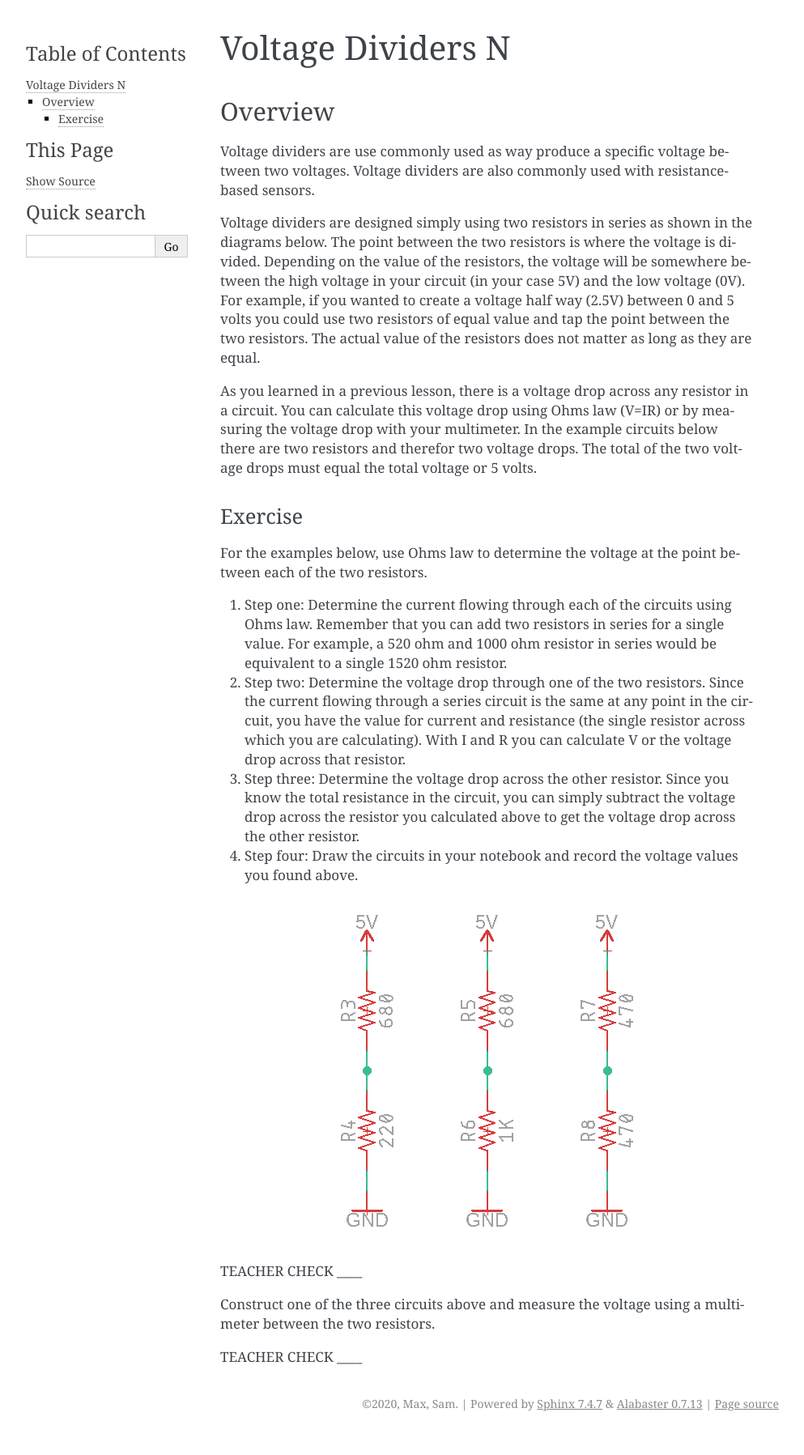
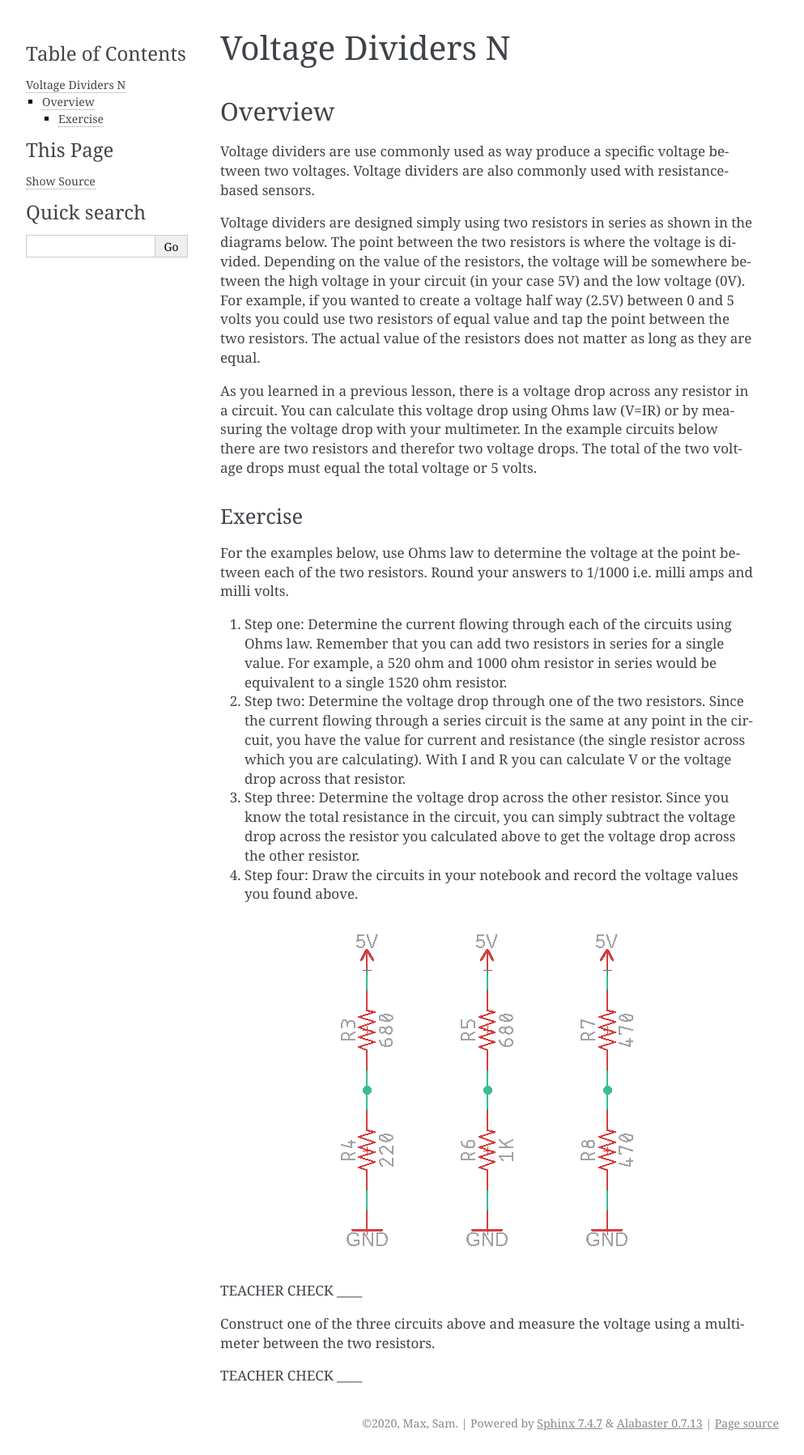
Before and after one commit to maxtkc/mvths-wiki, a Sphinx documentation site: the page built from docs/019a-voltage-dividers.rst, in a window 1280 px wide. Shown: the whole page at 81% size, without its empty margins (148-1141 px from the left). Built offline with Sphinx 7.4.7, drawn with Linux system fonts in a browser that asks for light colours; pages that are not in the unit, such as notebooks, are missing from menus; before the commit the page ends 1773 px from its top, so only the background shows below that.

Commit message:
Update 019a-voltage-dividers.rst

```diff
--- a/docs/019a-voltage-dividers.rst
+++ b/docs/019a-voltage-dividers.rst
@@ -13,7 +13,7 @@ As you learned in a previous lesson, there is a voltage drop across any resistor
 Exercise
 ~~~~~~~~
 
-For the examples below, use Ohms law to determine the voltage at the point between each of the two resistors.
+For the examples below, use Ohms law to determine the voltage at the point between each of the two resistors. Round your answers to 1/1000 i.e. milli amps and milli volts.
 
 #. Step one: Determine the current flowing through each of the circuits using Ohms law. Remember that you can add two resistors in series for a single value. For example, a 520 ohm and 1000 ohm resistor in series would be equivalent to a single 1520 ohm resistor.
 
```
